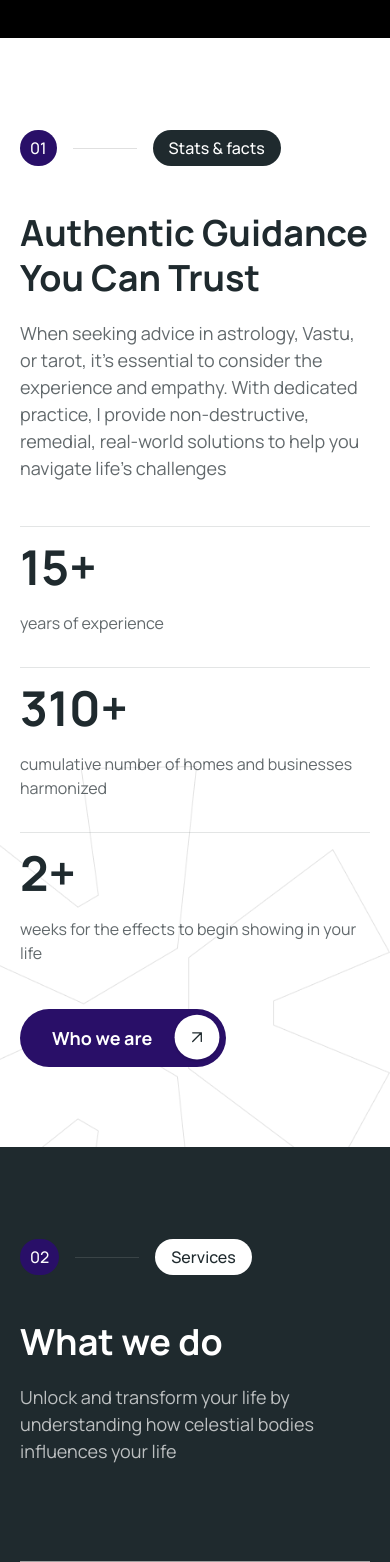
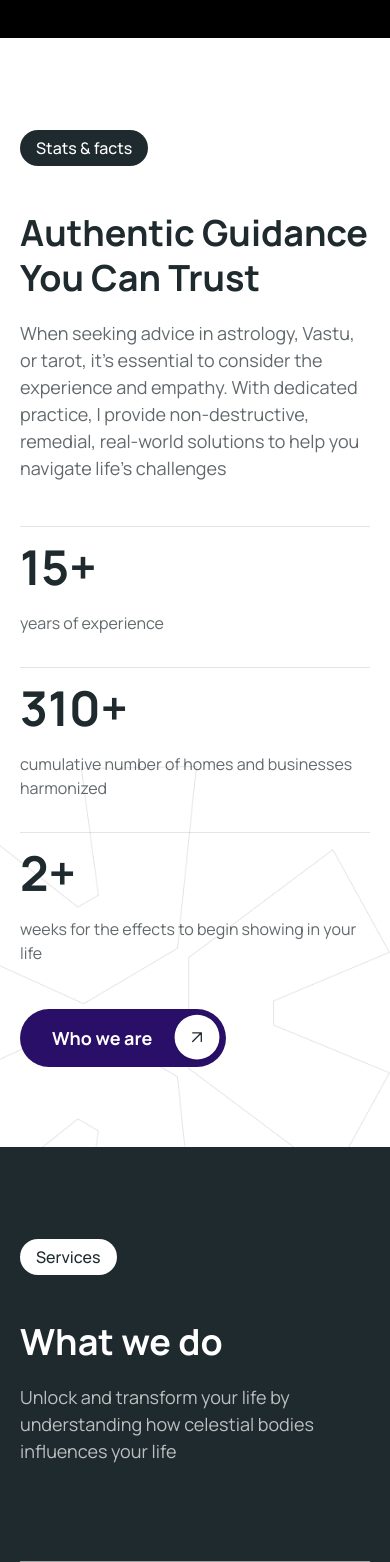
Before and after one commit to hardikkgupta/astrology-website, a Next.js app: page / in a window 390 px wide. Shown: the part 806-2368 px from the top of the page. Built offline with nearby package versions, Linux system fonts and the light colour scheme; grey boxes are pictures that could not be loaded.

Commit message:
remove numbering

```diff
--- a/src/app/components/home/about-us/index.tsx
+++ b/src/app/components/home/about-us/index.tsx
@@ -24,11 +24,7 @@ function Aboutus() {
             <div className="container">
                 <div className="flex flex-col 2xl:flex-row gap-10 2xl:gap-28">
                     <div className="flex flex-col gap-5 2xl:gap-7 w-full 2xl:max-w-2xl 2xl:w-full">
-                        <div className="flex items-center gap-4 md:gap-8">
-                            <span className="bg-primary py-1.5 px-2.5 text-base font-medium rounded-full text-white">
-                                03
-                            </span>
-                            <div className="h-px w-16 bg-secondary/12 dark:bg-white/12"/>
+                        <div className="flex items-center">
                             <p className="text-base font-medium text-white bg-secondary dark:bg-white/10 py-1.5 px-4 rounded-full">
                                 About us
                             </p>
--- a/src/app/components/home/contact/index.tsx
+++ b/src/app/components/home/contact/index.tsx
@@ -4,8 +4,7 @@
 import Image from "next/image";
 import { useEffect, useState } from "react";
 
-const Contact = (props: { contactdataNumber: string }) => {
-    const { contactdataNumber } = props;
+const Contact = () => {
     const [submitted, setSubmitted] = useState(false);
     const [loader, setLoader] = useState(false);
     const [contactData, setContactData] = useState<any>(null);
@@ -85,9 +84,7 @@ const Contact = (props: { contactdataNumber: string }) => {
                 <div className="flex flex-col gap-8 md:gap-20">
                     <div className="flex flex-col gap-14 xl:gap-24">
                         <div className="flex flex-col xl:flex xl:flex-row items-start gap-8">
-                            <div className="flex items-center py-3 gap-4 md:gap-8 w-full max-w-xl">
-                                <span className="bg-primary text-white py-1.5 px-2.5 text-base font-medium rounded-full">{contactdataNumber ? contactdataNumber : 10}</span>
-                                <div className="h-px w-16 bg-black/12 dark:bg-white/12" />
+                            <div className="flex items-center py-3 w-full max-w-xl">
                                 <p className="section-bedge py-1.5 px-4 rounded-full">Contact us</p>
                             </div>
                             <div className="flex flex-col gap-11">
--- a/src/app/components/home/faq/index.tsx
+++ b/src/app/components/home/faq/index.tsx
@@ -28,9 +28,7 @@ function Faq() {
                     <div className="flex flex-col gap-20">
                         <div className="flex flex-col gap-14 xl:gap-24">
                             <div className="flex flex-col xl:flex xl:flex-row items-start gap-8">
-                                <div className="flex items-center py-3 gap-4 md:gap-8 w-full max-w-xl">
-                                    <span className="bg-primary text-white py-1.5 px-2.5 text-base font-medium rounded-full">06</span>
-                                    <div className="h-px w-16 bg-black/12 dark:bg-white/12"/>
+                                <div className="flex items-center py-3 w-full max-w-xl">
                                     <p className="section-bedge py-1.5 px-4 rounded-full">FAQs</p>
                                 </div>
                                 <div className="flex flex-col gap-11">
--- a/src/app/components/home/services/index.tsx
+++ b/src/app/components/home/services/index.tsx
@@ -53,11 +53,7 @@ function Services() {
                 <div className="container">
                     <div className="flex flex-col gap-24">
                         <div className="flex flex-col xl:flex xl:flex-row items-start gap-8">
-                            <div className="flex items-center py-3 gap-4 md:gap-8 w-full max-w-xl">
-                                <span className="bg-primary py-1.5 px-2.5 text-base font-medium rounded-full text-white">
-                                    {servicesData?.number}
-                                </span>
-                                <div className="h-px w-16 bg-white/12" />
+                            <div className="flex items-center py-3 w-full max-w-xl">
                                 <p className="text-base font-medium text-secondary bg-white py-1.5 px-4 rounded-full">
                                     {servicesData?.name}
                                 </p>
--- a/src/app/components/home/stats-facts/index.tsx
+++ b/src/app/components/home/stats-facts/index.tsx
@@ -38,9 +38,7 @@ function StatsFacts() {
             <div className="relative py-20 md:py-40 z-10">
                 <div className="container">
                     <div className="flex flex-col xl:flex xl:flex-row items-start gap-8">
-                        <div className="flex items-center py-3 gap-4 md:gap-8 w-full max-w-xl">
-                            <span className="bg-primary py-1.5 px-2.5 text-base font-medium rounded-full text-white">{statsFactData && statsFactData?.number}</span>
-                            <div className="h-px w-16 bg-black/12 dark:bg-white/12" />
+                        <div className="flex items-center py-3 w-full max-w-xl">
                             <p className="section-bedge py-1.5 px-4 rounded-full">{statsFactData && statsFactData?.name}</p>
                         </div>
                         <div className="flex flex-col gap-11">
--- a/src/app/components/home/team/index.tsx
+++ b/src/app/components/home/team/index.tsx
@@ -8,8 +8,7 @@ const reels = [
     "https://www.instagram.com/reel/DRmd28pj5qz/embed?hidecaption=true",
 ];
 
-const Team = (props: { teamdataNumber: string }) => {
-    const { teamdataNumber } = props;
+const Team = () => {
 
     return (
         <section className="dark:bg-darkblack py-20 md:py-40">
@@ -17,9 +16,7 @@ const Team = (props: { teamdataNumber: string }) => {
                 <div className="container">
                     <div className="flex flex-col gap-14 xl:gap-24">
                         <div className="flex flex-col xl:flex xl:flex-row items-start gap-8">
-                            <div className="flex items-center py-3 gap-4 md:gap-8 w-full max-w-xl">
-                                <span className="bg-primary text-white py-1.5 px-2.5 text-base font-medium rounded-full">{teamdataNumber}</span>
-                                <div className="h-px w-16 bg-black/12 dark:bg-white/12" />
+                            <div className="flex items-center py-3 w-full max-w-xl">
                                 <p className="section-bedge py-1.5 px-4 rounded-full">Best works</p>
                             </div>
                             <div className="flex flex-col gap-11">
--- a/src/app/components/home/testimonial/index.tsx
+++ b/src/app/components/home/testimonial/index.tsx
@@ -26,9 +26,7 @@ function Testimonial() {
                 <div className="container">
                     <div className="flex flex-col gap-14 xl:gap-24">
                         <div className="flex flex-col xl:flex xl:flex-row items-start gap-8">
-                            <div className="flex items-center py-3 gap-4 md:gap-8 w-full max-w-xl">
-                                <span className="bg-primary text-white py-1.5 px-2.5 text-base font-medium rounded-full">04</span>
-                                <div className="h-px w-16 bg-black/12 dark:bg-white/12"/>
+                            <div className="flex items-center py-3 w-full max-w-xl">
                                 <p className="section-bedge py-1.5 px-4 rounded-full">Testimonial</p>
                             </div>
                             <div className="flex flex-col gap-11">
--- a/src/app/page.tsx
+++ b/src/app/page.tsx
@@ -21,10 +21,10 @@ export default function Home() {
       <Services/>
       <Aboutus/>
       <Testimonial/>
-      <Team teamdataNumber="05"/>
+      <Team/>
       <Pricing/>
       <Faq/>
-      <Contact contactdataNumber="07"/>
+      <Contact/>
     </>
   );
 }
```
